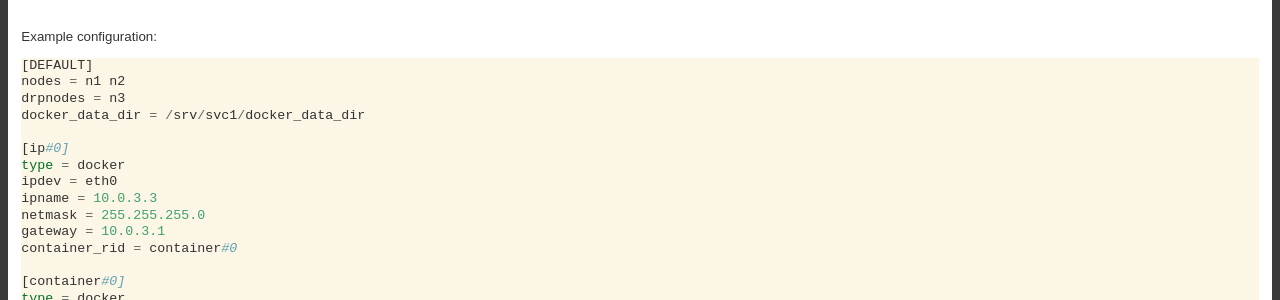
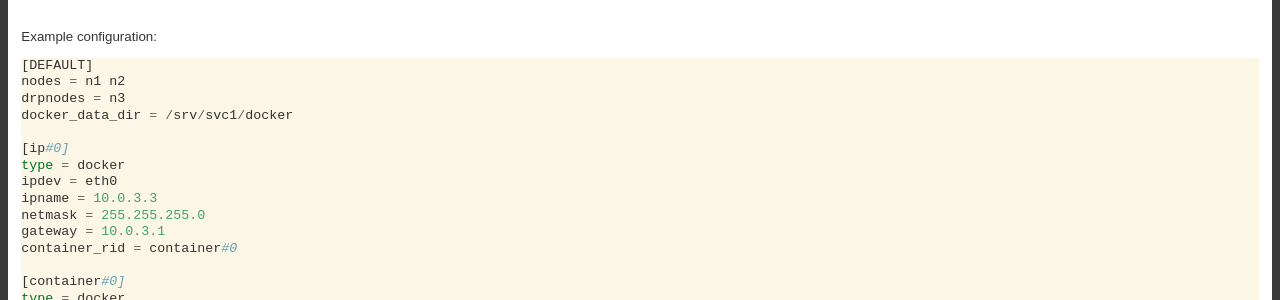
Before and after one commit to opensvc/docs.opensvc.com, a Sphinx documentation site: the page built from source/agent.service.sync.rst, in a window 1280 px wide and 900 px high, scrolled down 817 px. Shown: the part 152-452 px from the top of the window. Built offline with Sphinx 7.4.7, drawn with Linux system fonts in a browser that asks for light colours; comment, search, counter and statistics services are not loaded; some of the changed text lies outside the part shown.

```diff
--- a/source/agent.service.sync.rst
+++ b/source/agent.service.sync.rst
@@ -33,7 +33,7 @@ Example configuration::
   [DEFAULT]
   nodes = n1 n2
   drpnodes = n3
-  docker_data_dir = /srv/svc1/docker_data_dir
+  docker_data_dir = /srv/svc1/docker
 
   [ip#0]
   type = docker
@@ -94,7 +94,7 @@ Example configuration::
   nodes = n1 n2 n3
   flex_primary = n2
   autostart_node = n1 n2 n3
-  docker_data_dir = /srv/svc1/docker_data_dir
+  docker_data_dir = /srv/svc1/docker
 
   [ip#0]
   type = docker
@@ -151,7 +151,7 @@ Example configuration::
   drpnodes = n3
   flex_primary = n2
   autostart_node = n1 n2
-  docker_data_dir = /srv/svc1/docker_data_dir
+  docker_data_dir = /srv/svc1/docker
 
   [ip#0]
   type = docker
```
